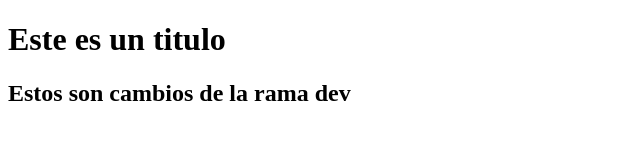
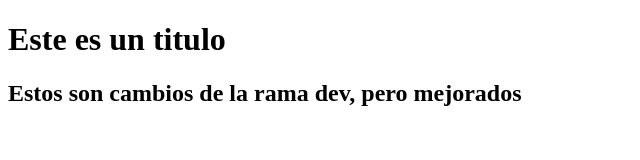
Before and after one commit to Eibethdc/Ejemplo074, a plain HTML site: page index.html in a window 1280 px wide. Shown: the whole page, without its empty margins (0-640 px from the left). Drawn offline with Linux system fonts and the light colour scheme.

Commit message:
Cambios en h2 mejorados

```diff
--- a/index.html
+++ b/index.html
@@ -7,6 +7,6 @@
 </head>
 <body>
     <h1>Este es un titulo</h1>
-    <h2>Estos son cambios de la rama dev</h2>
+    <h2>Estos son cambios de la rama dev, pero mejorados</h2>
 </body>
 </html>
```
